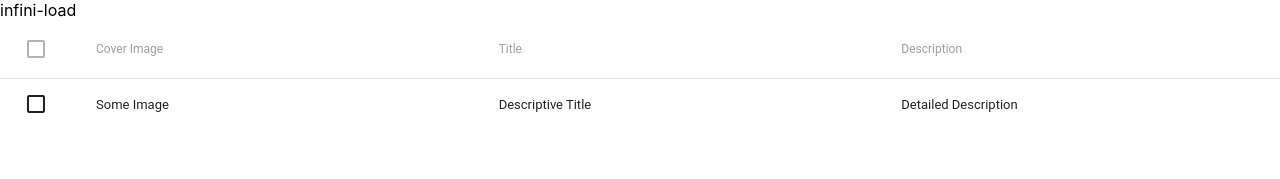
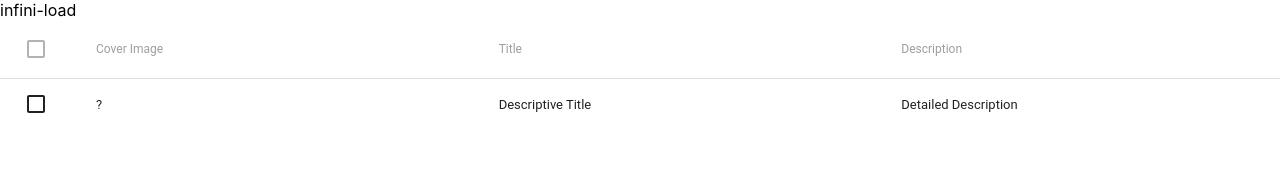
Before and after one commit to arcele/infini-load, a React (Create React App) app: page / in a window 1280 px wide. Shown: the top 179 px of the page. Built offline with nearby package versions, Linux system fonts and the light colour scheme; no server answers.

Commit message:
DataList as a component that fetches from the api on mount

```diff
--- a/src/App.js
+++ b/src/App.js
@@ -1,35 +1,15 @@
 import React, { Component } from 'react';
 import MuiThemeProvider from 'material-ui/styles/MuiThemeProvider'
-import {
-  Table,
-  TableBody,
-  TableHeader,
-  TableHeaderColumn,
-  TableRow,
-  TableRowColumn,
-} from 'material-ui/Table';
+import DataList from './components/DataList'
 
 class App extends Component {
   render() {
     return (
       <MuiThemeProvider>
-        infini-load
-        <Table>
-          <TableHeader>
-            <TableRow>
-              <TableHeaderColumn>Cover Image</TableHeaderColumn>
-              <TableHeaderColumn>Title</TableHeaderColumn>
-              <TableHeaderColumn>Description</TableHeaderColumn>
-            </TableRow>
-          </TableHeader>
-          <TableBody>
-            <TableRow>
-              <TableRowColumn>Some Image</TableRowColumn>
-              <TableRowColumn>Descriptive Title</TableRowColumn>
-              <TableRowColumn>Detailed Description</TableRowColumn>
-            </TableRow>
-          </TableBody>
-        </Table>
+        <div>
+          infini-load
+          <DataList />
+        </div>
       </MuiThemeProvider>
     );
   }
--- /dev/null
+++ b/src/components/DataList.jsx
@@ -0,0 +1,50 @@
+import React, { Component } from "react";
+import {
+  Table,
+  TableBody,
+  TableHeader,
+  TableHeaderColumn,
+  TableRow,
+  TableRowColumn,
+} from 'material-ui/Table';
+
+class DataList extends Component {
+
+  componentDidMount() {
+    this.fetched = 0
+    this.fetching = false
+
+    console.log('fetch stuff from : https://portfolium.com/proxy/entries/expert?limit=13&offset=0&sort=recent')
+    const limit = 15
+    var uri = `https://portfolium.com/proxy/entries/expert?limit=${limit}&offset=${this.fetched}&sort=recent`
+    fetch(uri)
+      .then(res => res.json())
+      .then((projects) => {
+        console.log('heres projects:', projects)
+      })
+
+  }
+
+  render() {
+    return(
+        <Table>
+          <TableHeader>
+            <TableRow>
+              <TableHeaderColumn>Cover Image</TableHeaderColumn>
+              <TableHeaderColumn>Title</TableHeaderColumn>
+              <TableHeaderColumn>Description</TableHeaderColumn>
+            </TableRow>
+          </TableHeader>
+          <TableBody>
+            <TableRow>
+              <TableRowColumn>?</TableRowColumn>
+              <TableRowColumn>Descriptive Title</TableRowColumn>
+              <TableRowColumn>Detailed Description</TableRowColumn>
+            </TableRow>
+          </TableBody>
+        </Table>
+    )
+  }
+}
+
+export default DataList
```
